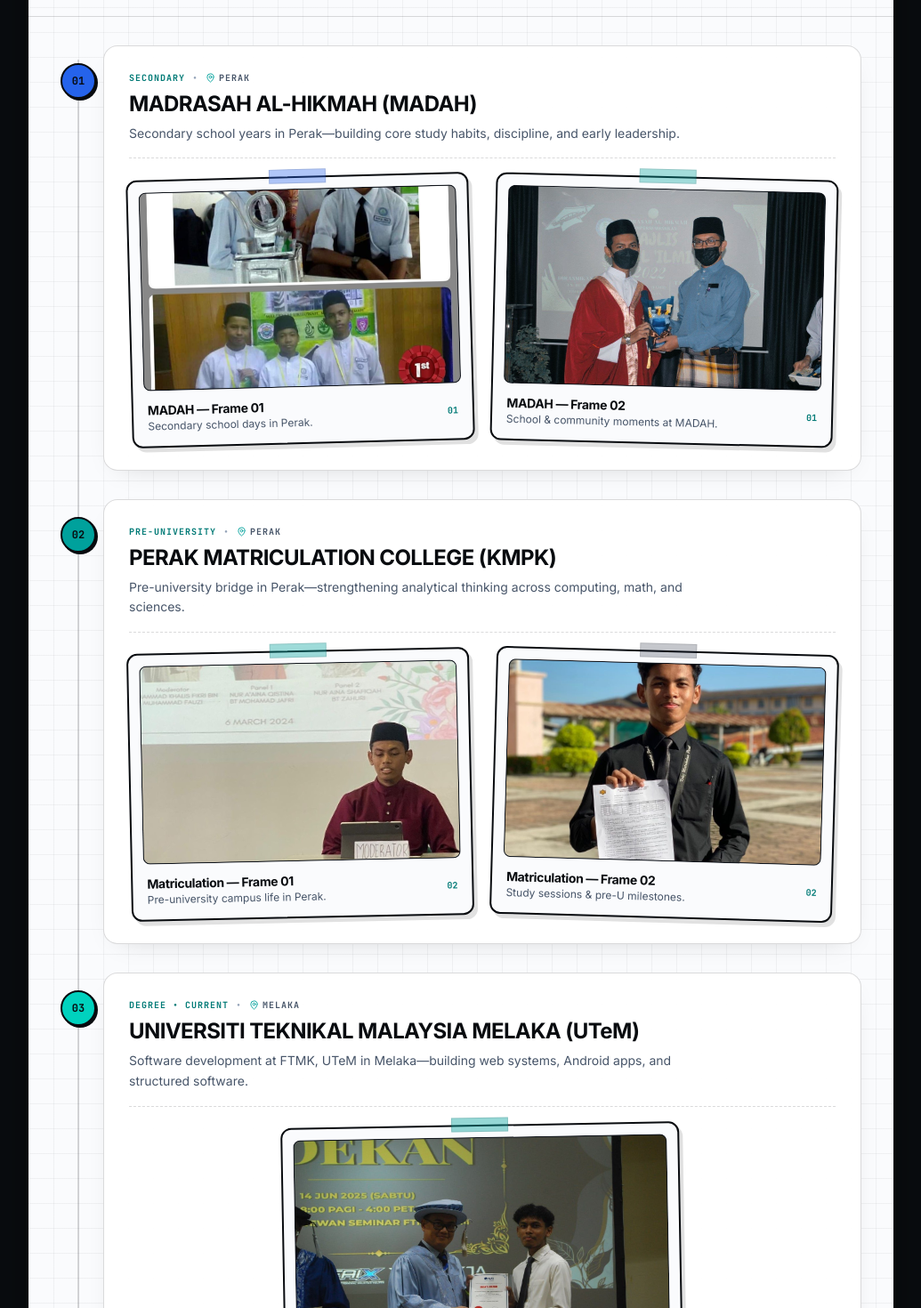
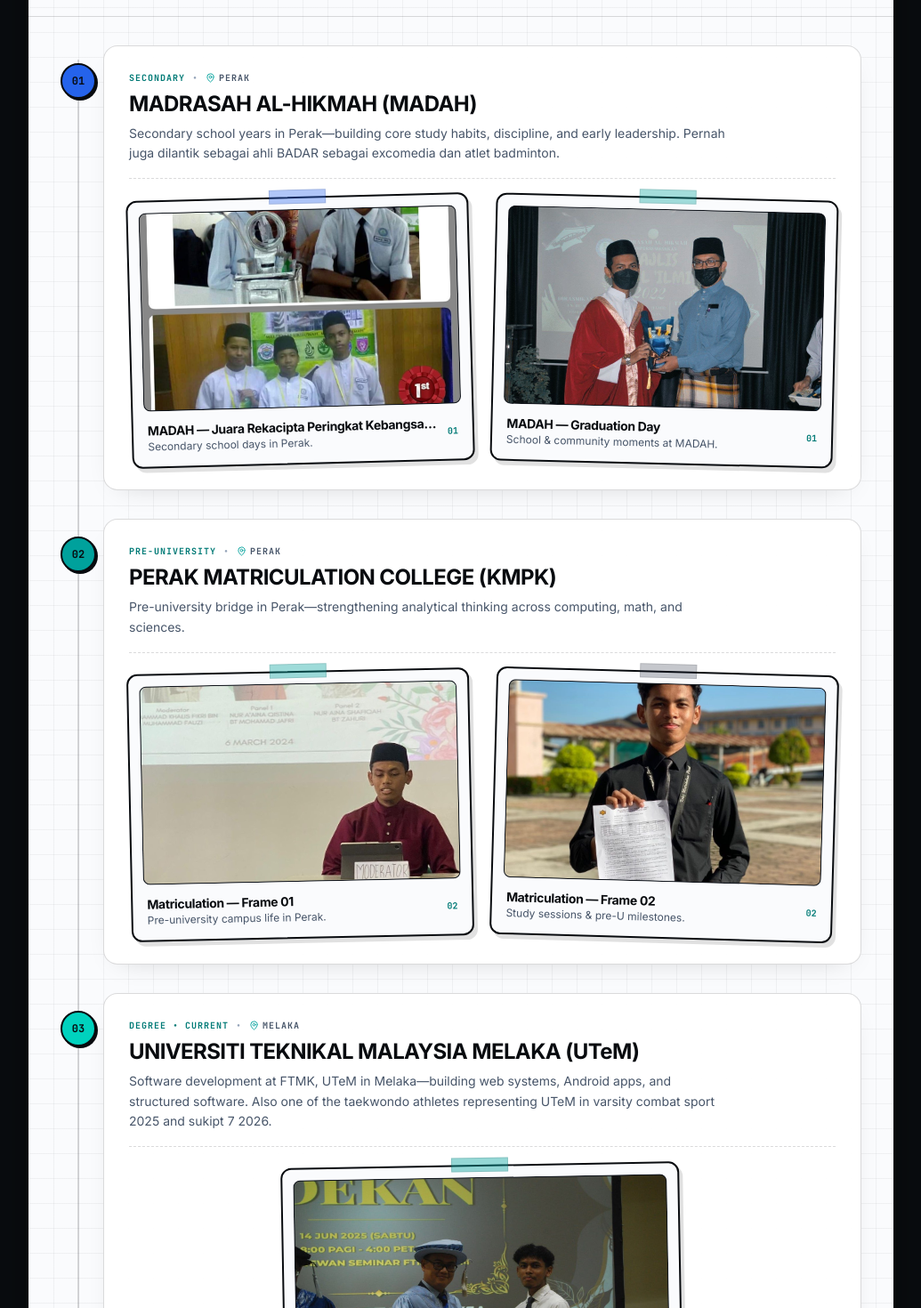
Before and after one commit to khalis04/portfolio-website, a React (Vite) app: page /education in a window 1280 px wide. Shown: the part 760-2230 px from the top of the page at 89% size, without its empty margins (122-1157 px from the left). Built offline with nearby package versions, Linux system fonts and the light colour scheme.

Commit message:
Update portfolio

```diff
--- a/src/components/AcademicScrapbook.jsx
+++ b/src/components/AcademicScrapbook.jsx
@@ -15,13 +15,13 @@ const timelineChapters = [
         stage: 'Secondary',
         school: 'MADRASAH AL-HIKMAH (MADAH)',
         place: 'Perak',
-        desc: 'Secondary school years in Perak—building core study habits, discipline, and early leadership.',
+        desc: 'Secondary school years in Perak—building core study habits, discipline, and early leadership. Pernah juga dilantik sebagai ahli BADAR sebagai excomedia dan atlet badminton.',
         accent: '#2563EB',
         photos: [
             {
                 id: 'madah-1',
                 src: '/images/education/madah-1.jpg',
-                title: 'MADAH — Frame 01',
+                title: 'MADAH — Juara Rekacipta Peringkat Kebangsaan SEMI ABIM 2018',
                 note: 'Secondary school days in Perak.',
                 tapeColor: 'rgba(37, 99, 235, 0.36)',
                 tilt: '-1.5deg',
@@ -29,7 +29,7 @@ const timelineChapters = [
             {
                 id: 'madah-2',
                 src: '/images/education/madah-2.jpg',
-                title: 'MADAH — Frame 02',
+                title: 'MADAH — Graduation Day',
                 note: 'School & community moments at MADAH.',
                 tapeColor: 'rgba(0, 161, 156, 0.36)',
                 tilt: '1.4deg',
@@ -69,7 +69,7 @@ const timelineChapters = [
         stage: 'Degree • Current',
         school: 'UNIVERSITI TEKNIKAL MALAYSIA MELAKA (UTeM)',
         place: 'Melaka',
-        desc: 'Software development at FTMK, UTeM in Melaka—building web systems, Android apps, and structured software.',
+        desc: 'Software development at FTMK, UTeM in Melaka—building web systems, Android apps, and structured software. Also one of the taekwondo athletes representing UTeM in varsity combat sport 2025 and sukipt 7 2026.',
         accent: '#00D2BE',
         photos: [
             {
```
